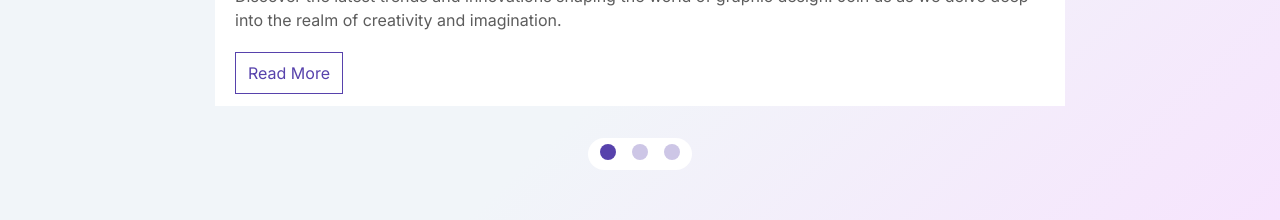
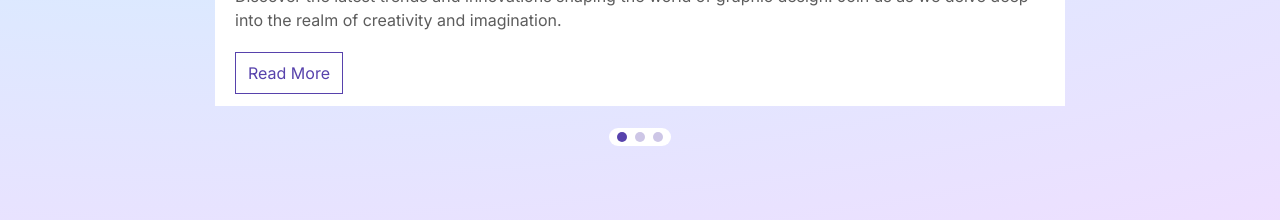
Before and after one commit to ProgrammerRashed/abcandy, a Next.js app: page / in a window 1280 px wide. Shown: the part 640-860 px from the top of the page. Built offline with nearby package versions, Linux system fonts and the light colour scheme.

Commit message:
fix /gradiant color

```diff
--- a/src/app/page.tsx
+++ b/src/app/page.tsx
@@ -22,14 +22,14 @@ export default function Home() {
 
       <main>
         <div
-          style={{ borderRadius: "25% 25% 25% 25% / 0% 0% 25% 25%" }}
-          className="bg-gradient-to-br from-slate-100 via-slate-100 to-[#f9daff] h-[160vh] lg:h-[150vh] px-4 md:px-6 lg:px-10"
+        style={{ borderRadius: "0% 0% 48% 43% / 0% 0% 5% 6%", background: "radial-gradient(186.4% 69.29% at 15.9% 30.71%, #D1EFFF 0%, rgb(248,218,255) 100%)"}}
+          className=" W-[1440px] h-[1070px]"
         >
           <Carousel />
         </div>
 
         {/* BLOGS SECTION */}
-        <section className="max-w-[1440px] mx-auto my-20 px-4 md:px-6 lg:px-10">
+        <section className="container mx-auto mt-24 px-4 md:px-6 lg:px-10">
           {/* BLOG HEADER */}
           <BlogHeader />
 
--- a/src/components/Carousel.tsx
+++ b/src/components/Carousel.tsx
@@ -102,16 +102,16 @@ export const Carousel = () => {
       </div>
 
       {/* INDICATORS */}
-      <div className="absolute z-40 bottom-0 translate-y-16 bg-white px-1 py-1 rounded-full ">
-        <div className="indicators">
+      <div className="absolute z-40 -bottom-10 bg-white rounded-full">
+        <div className="indicators flex justify-center items-center gap-2 px-2 h-[18px] ">
           {data.map((_, idx) => {
             return (
               <button
                 key={idx}
                 className={
                   slide === idx
-                    ? "indicator  h-4 w-4 rounded-full mx-2 bg-text-button"
-                    : "indicator indicator-inactive bg-[#cdc6e6] h-4 w-4 rounded-full mx-2"
+                    ? "indicator  h-[10px] w-[10px] rounded-full bg-text-button"
+                    : "indicator indicator-inactive bg-[#cdc6e6] h-[10px] w-[10px] rounded-full"
                 }
                 onClick={() => setSlide(idx)}
               ></button>
--- a/src/components/FooterComp.tsx
+++ b/src/components/FooterComp.tsx
@@ -5,7 +5,7 @@ import { FaInstagram } from "react-icons/fa";
 import Link from "next/link";
 const FooterComp = () => {
   return (
-    <div className="max-w-[1440px] mx-auto mt-20">
+    <div className="container mx-auto mt-20">
 
     {/* FOOTER SOCIAL */}
     <div className="footer-social flex flex-col justify-center items-center lg:block">
--- a/src/components/NavigationBar.tsx
+++ b/src/components/NavigationBar.tsx
@@ -10,7 +10,7 @@ const NavigationBar = () => {
     }
   return (
     <nav className="bg-white py-6 text-text-primary">
-        <div className="container max-w-[1440px] mx-auto flex flex-col lg:flex-row justify-between items-center">
+        <div className="container mx-auto flex flex-col lg:flex-row justify-between items-center">
             <ul className="hidden lg:flex gap-5 items-center">
                 <li>About Us</li>
                 <li>Services</li>
--- a/src/components/SpacialPost.tsx
+++ b/src/components/SpacialPost.tsx
@@ -17,14 +17,14 @@ const SpacialPost = () => {
 
 if (!data[0]) {
     return (
-        <div className="w-[580px] h-[300px] bg-gray-200 animate-pulse"></div>
+        <div className="w-[630px] h-[530px] bg-gray-200 animate-pulse"></div>
     );
 }
 
 
   return (
     <div>
-      <div className="w-full text-text-primary min-h-full">
+      <div className="text-text-primary w-[630px] h-[530px]">
         {/* CARD HEAD */}
         <div className="image-container relative min-h-[300px] max-h-[350px] w-full overflow-hidden">
           {data[0].imageSrc!.map((item, idx) => {
```
